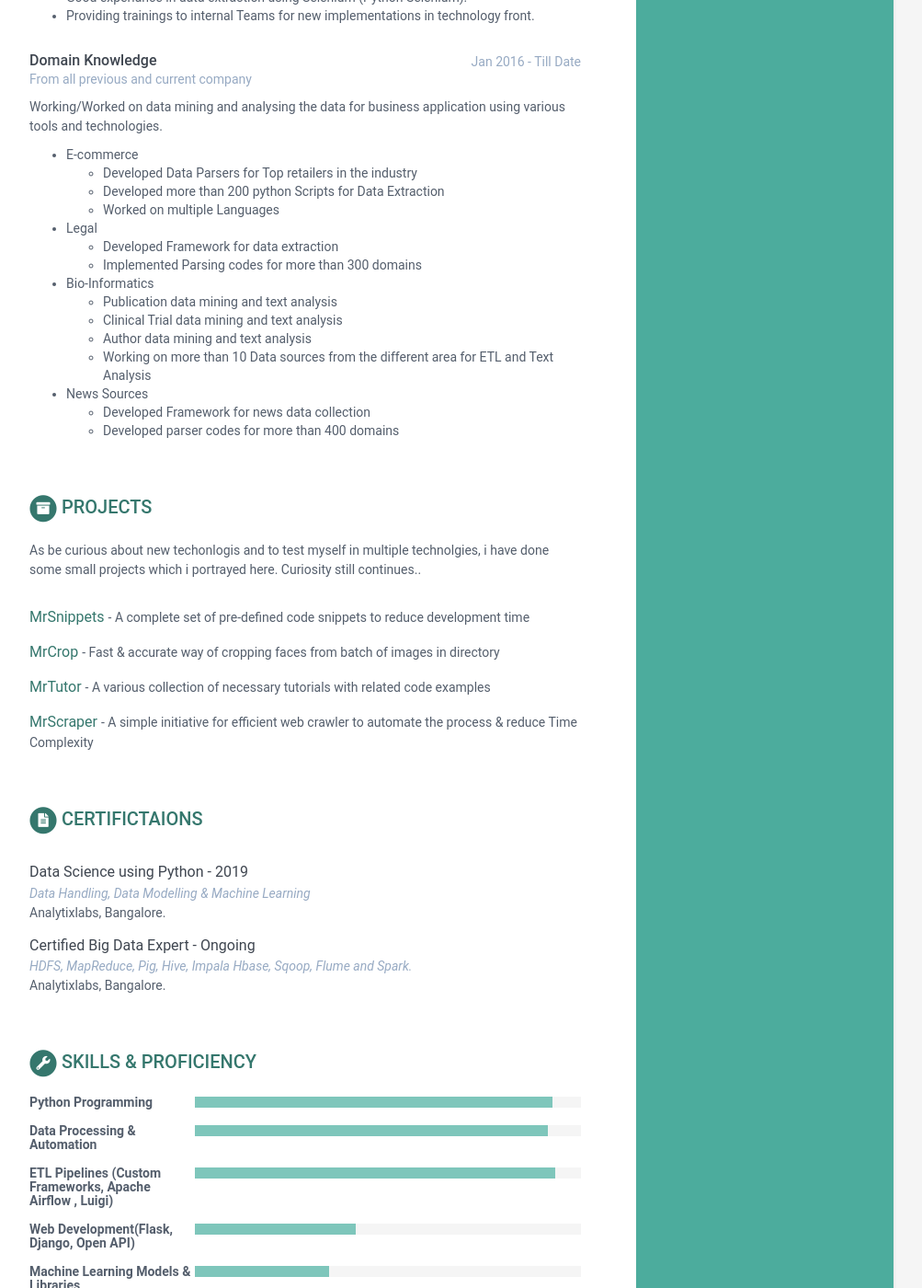
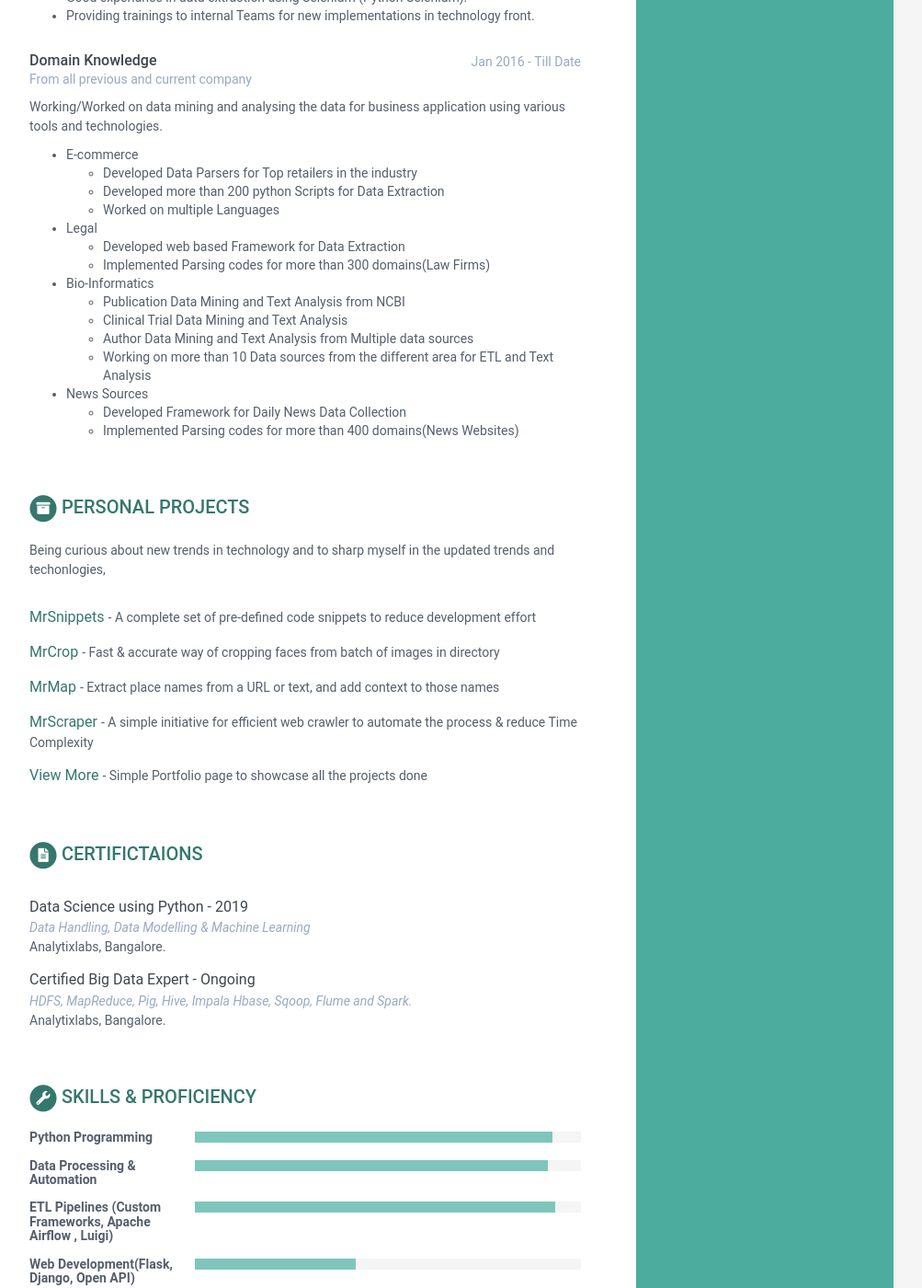
Before and after one commit to dhamodharanrk/online-cv, a Jekyll site: the page built from index.html, in a window 1280 px wide and 1400 px high, scrolled down 1293 px. Shown: the whole window at 92% size, without its empty margins (168-1171 px from the left). Built offline with Jekyll 4.4.1, drawn with Linux system fonts in a browser that asks for light colours; some of the changed text lies outside the part shown.

Commit message:
Update data.yml

```diff
--- a/_data/data.yml
+++ b/_data/data.yml
@@ -33,7 +33,7 @@ sidebar:
 
     interests:
       - item: blogging
-        link:
+        link: https://dhamodharanrk.github.io/portfolio/blog/
 
       - item: Games
         link:
@@ -45,7 +45,7 @@ career-profile:
     title: Career Profile
     summary: |
       A dynamic and professional Data Engineer with excellent
-      knowledge in analyzing large datasets, building, deploying and maintaining data
+      knowledge in analyzing large datasets, building, deploying and Maintaining data
       support tools. Expertise in various technologies used for ETL Process & Data Analitycs including updated technologies like NLP, Spacy for text Analysis.
       Possess excellent domain knowledge and leadership skills as leading the team on the technological front.
 
@@ -138,18 +138,18 @@ experiences:
               - Worked on multiple Languages
 
           - Legal
-              - Developed Framework for data extraction
-              - Implemented Parsing codes for more than 300 domains
+              - Developed web based Framework for Data Extraction
+              - Implemented Parsing codes for more than 300 domains(Law Firms)
 
           - Bio-Informatics
-              - Publication data mining and text analysis
-              - Clinical Trial data mining and text analysis
-              - Author data mining and text analysis
+              - Publication Data Mining and Text Analysis from NCBI
+              - Clinical Trial Data Mining and Text Analysis
+              - Author Data Mining and Text Analysis from Multiple data sources
               - Working on more than 10 Data sources from the different area for ETL and Text Analysis
 
           - News Sources
-              - Developed Framework for news data collection
-              - Developed parser codes for more than 400 domains
+              - Developed Framework for Daily News Data Collection
+              - Implemented Parsing codes for more than 400 domains(News Websites)
 
 publications:
     title: Certifictaions
@@ -165,27 +165,30 @@ publications:
         conference: Analytixlabs, Bangalore.
 
 projects:
-    title: Projects
+    title: Personal Projects
     intro: >
-      As be curious about new techonlogis and to test myself in multiple technolgies, i have done some small projects which i portrayed here. Curiosity still continues..
+      Being curious about new trends in technology and to sharp myself in the updated trends and techonlogies,
 
     assignments:
       - title: MrSnippets
         link: "https://pypi.org/project/MrSnippets/"
-        tagline: "A complete set of pre-defined code snippets to reduce development time"
+        tagline: "A complete set of pre-defined code snippets to reduce development effort"
 
       - title: MrCrop
         link: "https://pypi.org/project/MrCrop/"
         tagline: "Fast & accurate way of cropping faces from batch of images in directory"
 
-      - title: MrTutor
-        link: "https://dhamodharanrk.github.io/MrTutorial/"
-        tagline: "A various collection of necessary tutorials with related code examples"
+      - title: MrMap
+        link: "#"
+        tagline: "Extract place names from a URL or text, and add context to those names"
 
       - title: MrScraper
         link: "#"
         tagline: "A simple initiative for efficient web crawler to automate the process & reduce Time Complexity"
 
+      - title: View More
+        link: "https://dhamodharanrk.github.io/portfolio/projects/"
+        tagline: "Simple Portfolio page to showcase all the projects done"
 
 skills:
     title: Skills &amp; Proficiency
```
